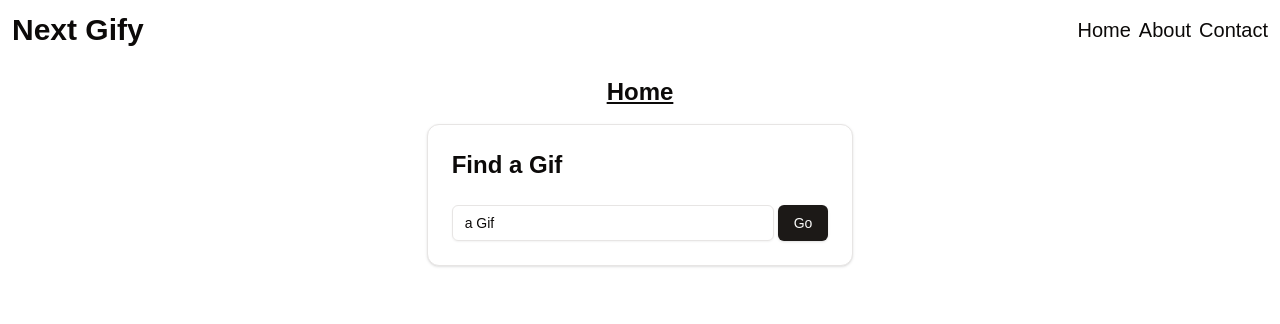
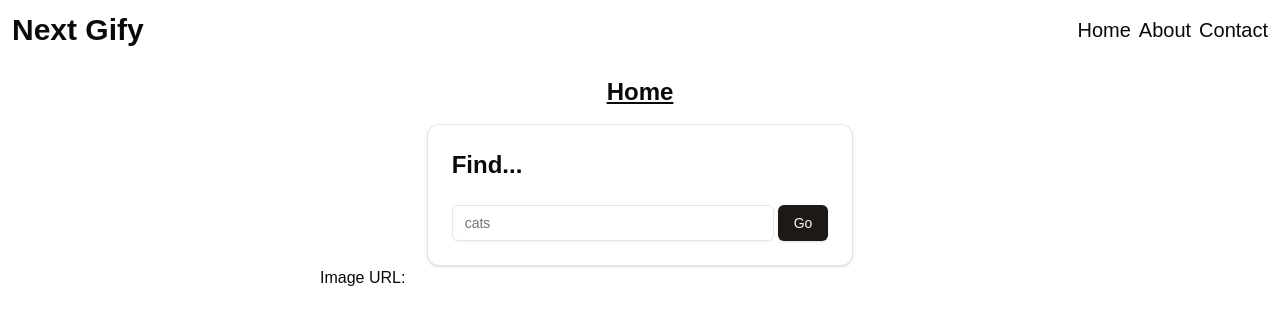
Before and after one commit to Justin-K-Ellis/next-gify, a Next.js app: page / in a window 1280 px wide. Shown: the top 324 px of the page. Built offline with nearby package versions, Linux system fonts and the light colour scheme; no server answers.

Commit message:
Update input box

```diff
--- a/src/app/page.tsx
+++ b/src/app/page.tsx
@@ -1,11 +1,17 @@
+"use client";
+
 import InputBox from "@/components/custom-components/InputBox";
 import PageTitle from "@/components/custom-components/PageTitle";
+import { useState } from "react";
 
 export default function Home() {
+  const [imgUrl, setImgUrl] = useState("");
+
   return (
     <>
       <PageTitle text="Home" />
-      <InputBox />
+      <InputBox imgUrl={imgUrl} setImgUrl={setImgUrl} />
+      <p>Image URL: {imgUrl}</p>
     </>
   );
 }
--- a/src/components/custom-components/InputBox.tsx
+++ b/src/components/custom-components/InputBox.tsx
@@ -3,22 +3,26 @@
 import { useState } from "react";
 
 import { Button } from "@/components/ui/button";
-import {
-  Card,
-  CardContent,
-  CardDescription,
-  CardFooter,
-  CardHeader,
-  CardTitle,
-} from "@/components/ui/card";
+import { Card, CardContent, CardHeader } from "@/components/ui/card";
 import { Input } from "@/components/ui/input";
 
-export default function InputBox() {
-  const [gifText, setGifText] = useState("a Gif");
+export default function InputBox({ imgUrl, setImgUrl }) {
+  const apiKey = process.env.NEXT_PUBLIC_API_KEY;
+  console.log(apiKey);
+  const URL = `https://api.giphy.com/v1/gifs/translate?api_key=${apiKey}&s=`;
+
+  const [gifText, setGifText] = useState("");
+
+  const handleClick = () => {
+    console.log("image url:", imgUrl);
+    setImgUrl(URL + gifText);
+  };
 
   return (
     <Card className="w-8/12 mx-auto">
-      <CardHeader className="text-2xl font-bold">Find {gifText}</CardHeader>
+      <CardHeader className="text-2xl font-bold">
+        Find{gifText ? " " + gifText : "..."}
+      </CardHeader>
       <CardContent className="flex flex-row gap-1">
         <Input
           type="text"
@@ -26,7 +30,7 @@ export default function InputBox() {
           value={gifText}
           onChange={(event) => setGifText(event.target.value)}
         />
-        <Button>Go</Button>
+        <Button onClick={handleClick}>Go</Button>
       </CardContent>
     </Card>
   );
```
